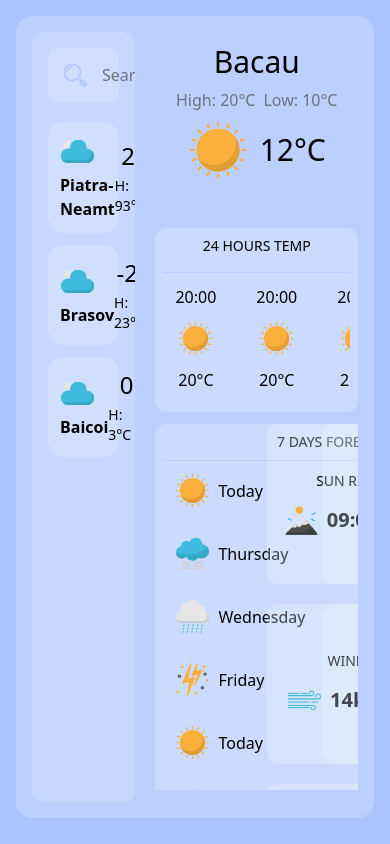
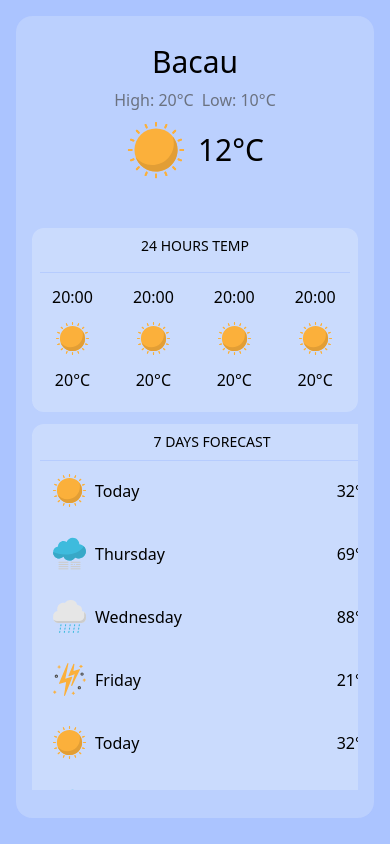
Before and after one commit to rsh1337/weather-app, a Next.js app: page / in a window 390 px wide. Built offline with nearby package versions, Linux system fonts and the light colour scheme.

Commit message:
[In Progress] Responsive

```diff
--- a/src/components/Layout.js
+++ b/src/components/Layout.js
@@ -9,7 +9,7 @@ export default function Layout({ children }) {
 				}
 			>
 				<Sidebar />
-				<div className={'my-3 basis-2/3 overflow-auto scrollbar-none'}>{children}</div>
+				<div className={'my-3 lg:basis-2/3 overflow-auto scrollbar-none'}>{children}</div>
 			</div>
 		</div>
 	);
--- a/src/components/Sidebar.js
+++ b/src/components/Sidebar.js
@@ -3,7 +3,7 @@ import CityCard from "@/components/UI/CityCard";
 
 export default function Sidebar(){
     return(
-        <div className={"basis-1/3 backdrop-opacity-5 bg-[#E2EAFC]/30 rounded-xl p-4 overflow-auto scrollbar-none"}>
+        <div className={"hidden lg:block basis-1/3 backdrop-opacity-5 bg-[#E2EAFC]/30 rounded-xl p-4 overflow-auto scrollbar-none"}>
             <div className={"flex items-center flex-row gap-3 backdrop-opacity-5 bg-[#E2EAFC]/30 p-3 rounded-xl"}>
                 <Image src={"/Icons/search.svg"} alt={"Search Icon"} width={30} height={30}/>
                 <h1 className={"font-thin text-gray-500"}>Search</h1>
--- a/src/pages/index.js
+++ b/src/pages/index.js
@@ -12,7 +12,7 @@ export default function Index() {
 			<div className={'mt-12'}>
 				<DailyTemp />
 			</div>
-			<div className={'grid grid-cols-4 grid-rows-4 grid-flow-dense gap-5 mt-3'}>
+			<div className={'grid sm:grid-cols-2 md:grid-cols-3 xl:grid-cols-4 grid-rows-2 grid-flow-dense gap-5 mt-3'}>
 				<div className={"col-span-2 row-span-3"}>
 					<Weekly />
 				</div>
```
